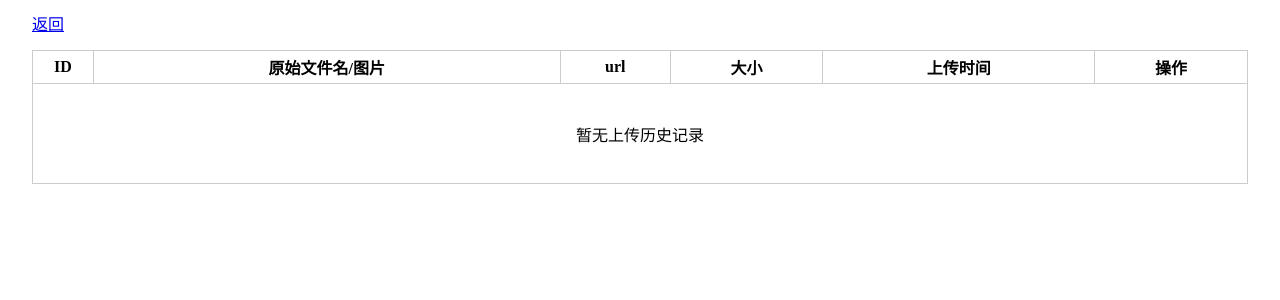
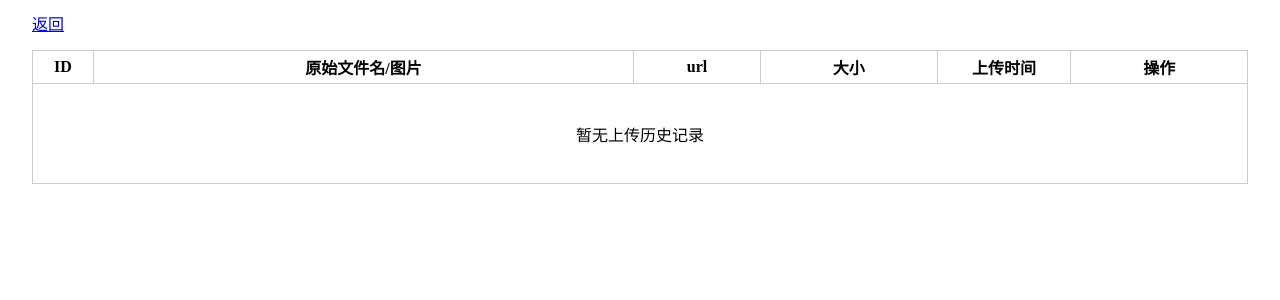
Before and after one commit to xiebruce/PicUploader, a PHP site: page /settings/history.php in a window 1280 px wide. Shown: the top 300 px of the page. Run offline with PHP 8.4, Linux system fonts and the light colour scheme.

Commit message:
Update history table column width

```diff
--- a/settings/history.php
+++ b/settings/history.php
@@ -89,6 +89,13 @@
 				margin: 0 auto;
 				height: 50px;
 				line-height: 50px;
+			}
+			.upload-history-list .file-upload-time {
+				width: 11%;
+			}
+
+			.upload-history-list .operations {
+				width: 12%;
 			}
 		</style>
 		<script>
```
